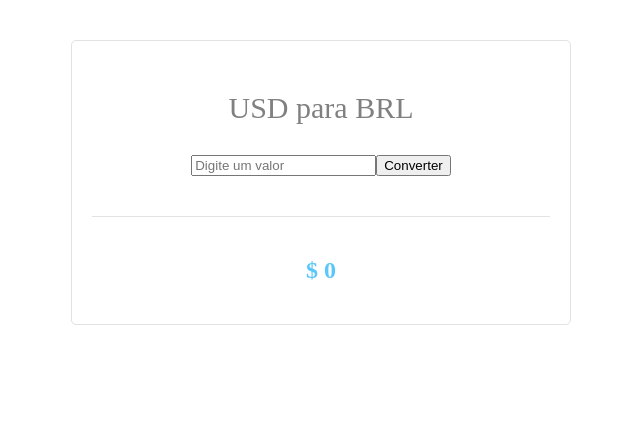
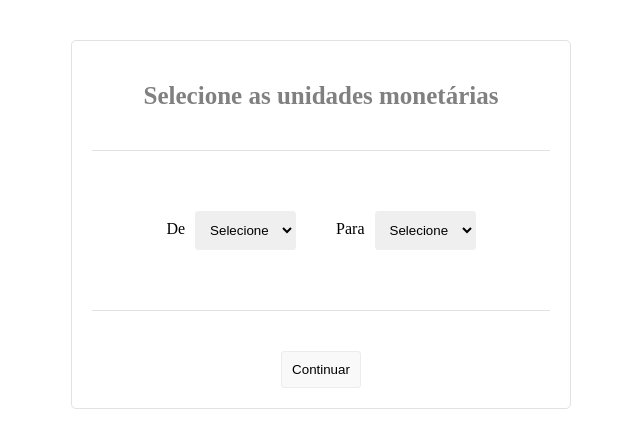
Before and after one commit to matheusunitt/reactjs-currency-converter, a React (Create React App) app: page / in a window 1280 px wide. Shown: the top 448 px of the page, without its empty margins (319-959 px from the left). Built offline with nearby package versions, Linux system fonts and the light colour scheme; no server answers.

Commit message:
Implementação de tela inicial para seleção das unidades monetárias

```diff
--- a/src/App.js
+++ b/src/App.js
@@ -1,12 +1,12 @@
 import React from 'react';
 import './App.css';
 
-import Conversor from './components/Conversor';
+import SelecionarMoeda from './components/SelecionarMoeda';
 
 function App() {
   return (
     <div className="app">
-      <Conversor moedaA="USD" moedaB="BRL" />
+      <SelecionarMoeda />
     </div>
   );
 }
--- a/src/components/Conversor.css
+++ b/src/components/Conversor.css
@@ -8,12 +8,15 @@
     margin:40px auto;
 }
 
-.conversor p {
-    font-size:30px;
+.conversor h2 {
+    font-size:25px;
+    color:gray;
 }
 
-.conversor h2 {
-    color:rgb(90, 199, 250);
+.conversor p {
+    color:#aace7c;
+    font-weight:bold;
+    font-size:23px;
 }
 
 .conversor hr {
@@ -22,3 +25,55 @@
     background-color:#e2e2e2;
     height:1px;
 }
+
+.conversor a:link, .conversor a:hover, .conversor a:active, .conversor a:visited {
+    color:#97cce4;
+    display:block;
+    margin:0 0 30px 0;
+}
+
+.conversor label {
+    margin:20px;
+    display:inline-table;
+    justify-content:center;
+}
+
+.conversor select {
+    padding:10px;
+    box-sizing:border-box;
+    border-radius:3px;
+    outline:0;
+    border:1px solid #efefef;
+    margin-left:10px;
+    vertical-align:middle;
+}
+
+.conversor input[type='number'] {
+    padding:10px;
+    box-sizing:border-box;
+    border-radius:3px;
+    outline:0;
+    border:1px solid #efefef;
+}
+
+.conversor input[type='number']:focus {
+    border:1px solid #a7e3ff;
+    transition:ease-in .4s;
+}
+
+.conversor input[type='button'] {
+    padding:10px;
+    box-sizing:border-box;
+    border-radius:3px;
+    outline:0;
+    border:1px solid #ececec;
+    margin:0 10px;
+    background-color:#f9f9f9;
+    cursor:pointer;
+}
+
+.conversor input[type='button']:hover {
+    background-color:#f9f9f9;
+    border:1px solid #a7e3ff;
+    transition:ease-in .4s;
+}
--- a/src/components/Conversor.js
+++ b/src/components/Conversor.js
@@ -47,10 +47,11 @@ class Conversor extends Component {
         return (
             <div className="conversor">
                 { this.capturar_unidMonetaria() }
-                <p>{ this.props.moedaA } para { this.props.moedaB }</p>
+                <h2>{ this.props.moedaA } para { this.props.moedaB }</h2>
+                <a href="javascript:void(0);">alterar unidades</a>
                 <input type="number" placeholder="Digite um valor" onChange={(event) => { this.setState({ valor: event.target.value } ) }}></input>
                 <input type="button" value="Converter" onClick={ this.converter }></input><hr/>
-                <h2>{ this.state.unidadeMonetaria } { this.state.resultado }</h2>
+                <p>{ this.state.unidadeMonetaria } { this.state.resultado }</p>
             </div>
         );
     }
--- /dev/null
+++ b/src/components/SelecionarMoeda.js
@@ -0,0 +1,63 @@
+import React, {Component} from 'react';
+import './Conversor.css';
+import {Redirect} from 'react-router-dom';
+
+class SelecionarMoeda extends Component {
+
+    constructor(props) {
+        super(props);
+
+        this.state = {
+            unidadeA: '',
+            unidadeB: '',
+            paraConversao: false,
+        }
+
+        this.checarValores = this.checarValores.bind(this);
+        this.avancar = this.avancar.bind(this);
+    }
+
+    checarValores() {
+        if (this.state.unidadeA != '' && this.state.unidade != '') {
+            this.avancar();
+        }
+    }
+
+    avancar() {
+        this.setState(() => ({ paraConversao: true }))
+    }
+
+    render() {
+        if (this.state.paraConversao === true) {
+            this.props.history.push('/converter');
+        }
+
+        return (
+            <div className="conversor">
+                <h2>Selecione as unidades monetárias</h2><hr/>
+
+                <label>De
+                    <select onChange={ (event) => { this.setState({ unidadeA: event.target.value }) } }>
+                        <option disabled selected>Selecione</option>
+                        <option>BRL</option>
+                        <option>CAD</option>
+                        <option>USD</option>
+                    </select>
+                </label>
+
+                <label>Para
+                    <select onChange={ (event) => { this.setState({ unidadeB: event.target.value }) } }>
+                        <option disabled selected>Selecione</option>
+                        <option>BRL</option>
+                        <option>CAD</option>
+                        <option>USD</option>
+                    </select>
+                </label>
+                <p>{ this.state.unidadeA } { this.state.unidadeB }</p>
+                <hr/><input type="button" value="Continuar" onClick={ this.checarValores }></input>
+            </div>
+        );
+    }
+}
+
+export default SelecionarMoeda;
```
